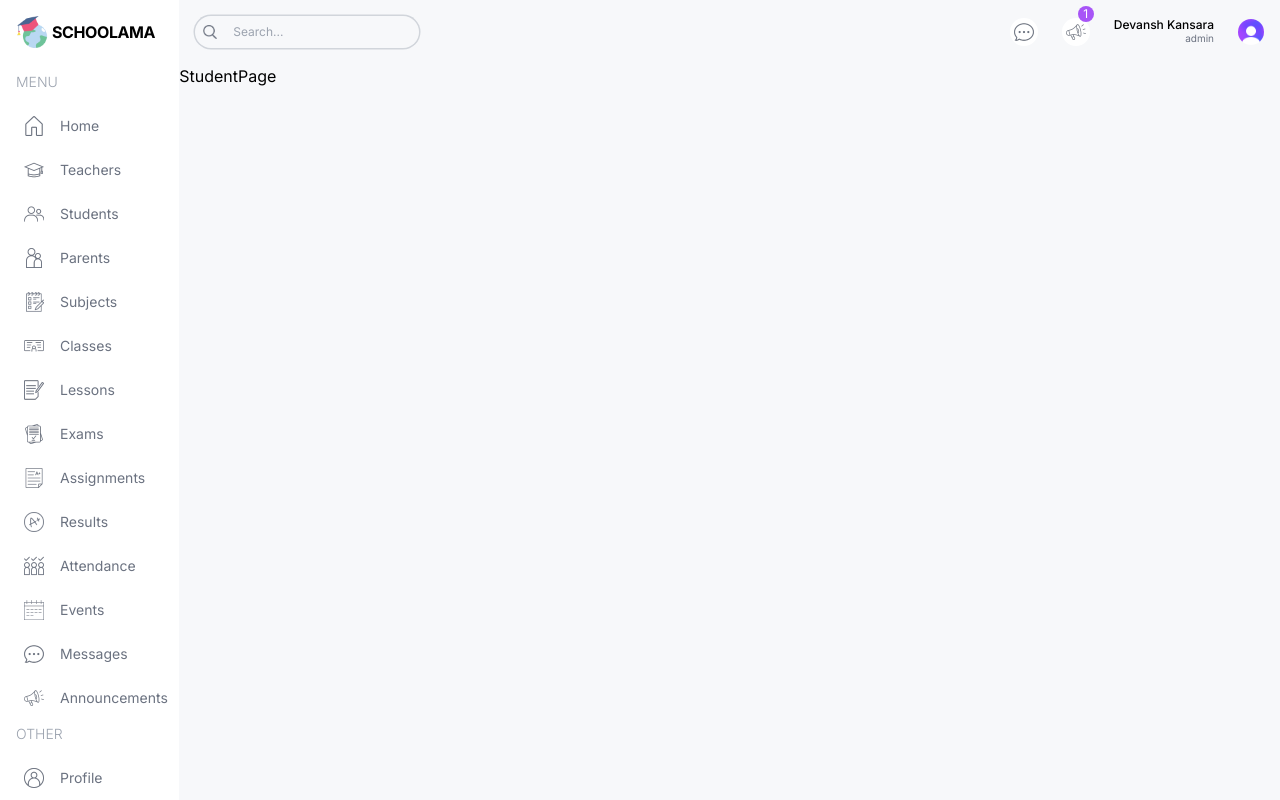
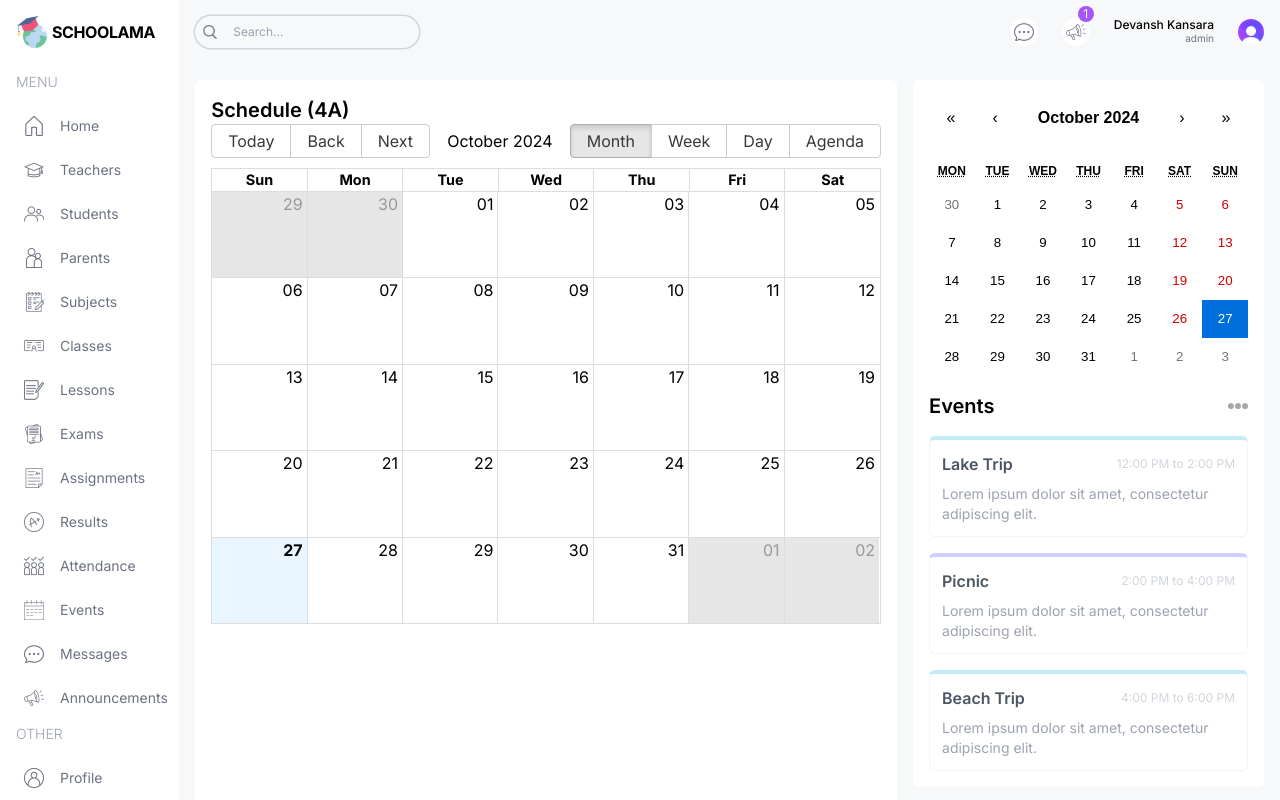
Before and after one commit to Devansh27112001/school-management-dashboard-nextjs, a Next.js app: page /student in a window 1280 px wide. Built offline with nearby package versions, Linux system fonts and the light colour scheme.

Commit message:
CLIENT: working with the big calendar on the student's page

```diff
--- a/package.json
+++ b/package.json
@@ -9,8 +9,10 @@
     "lint": "next lint"
   },
   "dependencies": {
+    "moment": "^2.30.1",
     "next": "15.0.1",
     "react": "^18.3.1",
+    "react-big-calendar": "^1.15.0",
     "react-calendar": "^5.1.0",
     "react-dom": "^18.3.1",
     "recharts": "^2.13.2"
@@ -18,6 +20,7 @@
   "devDependencies": {
     "@types/node": "^20",
     "@types/react": "^18",
+    "@types/react-big-calendar": "^1.15.0",
     "@types/react-dom": "^18",
     "eslint": "^8",
     "eslint-config-next": "15.0.1",
--- a/src/app/(dashboard)/student/page.tsx
+++ b/src/app/(dashboard)/student/page.tsx
@@ -1,5 +1,27 @@
+"use client";
+
+import Announcements from "@/components/Announcements";
+import BigCalender from "@/components/BigCalender";
+import EventCalendar from "@/components/EventCalendar";
+import "react-big-calendar/lib/css/react-big-calendar.css";
+
 const StudentPage = () => {
-  return <div>StudentPage</div>;
+  return (
+    <div className="p-4 gap-4 flex flex-col xl:flex-row">
+      {/* LEFT */}
+      <div className="w-full xl:w-2/3">
+        <div className="h-full bg-white p-4 rounded-md">
+          <h1 className="text-xl font-semibold">Schedule (4A)</h1>
+          <BigCalender />
+        </div>
+      </div>
+      {/* RIGHT */}
+      <div className="w-full xl:w-1/3 flex flex-col gap-8">
+        <EventCalendar />
+        <Announcements />
+      </div>
+    </div>
+  );
 };
 
 export default StudentPage;
--- /dev/null
+++ b/src/components/BigCalender.tsx
@@ -0,0 +1,19 @@
+import { Calendar, momentLocalizer } from "react-big-calendar";
+import moment from "moment";
+import { calendarEvents } from "@/lib/data";
+
+const localizer = momentLocalizer(moment);
+
+const BigCalender = () => (
+  <div>
+    <Calendar
+      localizer={localizer}
+      events={calendarEvents}
+      startAccessor="start"
+      endAccessor="end"
+      style={{ height: 500 }}
+    />
+  </div>
+);
+
+export default BigCalender;
--- a/src/lib/data.ts
+++ b/src/lib/data.ts
@@ -1034,143 +1034,143 @@
   {
     title: "Math",
     allDay: false,
-    start: new Date(2024, 7, 12, 8, 0),
-    end: new Date(2024, 7, 12, 8, 45),
+    start: new Date(2024, 10, 12, 8, 0),
+    end: new Date(2024, 10, 12, 8, 45),
   },
   {
     title: "English",
     allDay: false,
-    start: new Date(2024, 7, 12, 9, 0),
-    end: new Date(2024, 7, 12, 9, 45),
+    start: new Date(2024, 10, 12, 9, 0),
+    end: new Date(2024, 10, 12, 9, 45),
   },
   {
     title: "Biology",
     allDay: false,
-    start: new Date(2024, 7, 12, 10, 0),
-    end: new Date(2024, 7, 12, 10, 45),
+    start: new Date(2024, 10, 12, 10, 0),
+    end: new Date(2024, 10, 12, 10, 45),
   },
   {
     title: "Physics",
     allDay: false,
-    start: new Date(2024, 7, 12, 11, 0),
-    end: new Date(2024, 7, 12, 11, 45),
+    start: new Date(2024, 10, 12, 11, 0),
+    end: new Date(2024, 10, 12, 11, 45),
   },
   {
     title: "Chemistry",
     allDay: false,
-    start: new Date(2024, 7, 12, 13, 0),
-    end: new Date(2024, 7, 12, 13, 45),
+    start: new Date(2024, 10, 12, 13, 0),
+    end: new Date(2024, 10, 12, 13, 45),
   },
   {
     title: "History",
     allDay: false,
-    start: new Date(2024, 7, 12, 14, 0),
-    end: new Date(2024, 7, 12, 14, 45),
+    start: new Date(2024, 10, 12, 14, 0),
+    end: new Date(2024, 10, 12, 14, 45),
   },
   {
     title: "English",
     allDay: false,
-    start: new Date(2024, 7, 13, 9, 0),
-    end: new Date(2024, 7, 13, 9, 45),
+    start: new Date(2024, 10, 13, 9, 0),
+    end: new Date(2024, 10, 13, 9, 45),
   },
   {
     title: "Biology",
     allDay: false,
-    start: new Date(2024, 7, 13, 10, 0),
-    end: new Date(2024, 7, 13, 10, 45),
+    start: new Date(2024, 10, 13, 10, 0),
+    end: new Date(2024, 10, 13, 10, 45),
   },
   {
     title: "Physics",
     allDay: false,
-    start: new Date(2024, 7, 13, 11, 0),
-    end: new Date(2024, 7, 13, 11, 45),
+    start: new Date(2024, 10, 13, 11, 0),
+    end: new Date(2024, 10, 13, 11, 45),
   },
 
   {
     title: "History",
     allDay: false,
-    start: new Date(2024, 7, 13, 14, 0),
-    end: new Date(2024, 7, 13, 14, 45),
+    start: new Date(2024, 10, 13, 14, 0),
+    end: new Date(2024, 10, 13, 14, 45),
   },
   {
     title: "Math",
     allDay: false,
-    start: new Date(2024, 7, 14, 8, 0),
-    end: new Date(2024, 7, 14, 8, 45),
+    start: new Date(2024, 10, 14, 8, 0),
+    end: new Date(2024, 10, 14, 8, 45),
   },
   {
     title: "Biology",
     allDay: false,
-    start: new Date(2024, 7, 14, 10, 0),
-    end: new Date(2024, 7, 14, 10, 45),
+    start: new Date(2024, 10, 14, 10, 0),
+    end: new Date(2024, 10, 14, 10, 45),
   },
 
   {
     title: "Chemistry",
     allDay: false,
-    start: new Date(2024, 7, 14, 13, 0),
-    end: new Date(2024, 7, 14, 13, 45),
+    start: new Date(2024, 10, 14, 13, 0),
+    end: new Date(2024, 10, 14, 13, 45),
   },
   {
     title: "History",
     allDay: false,
-    start: new Date(2024, 7, 14, 14, 0),
-    end: new Date(2024, 7, 13, 14, 45),
+    start: new Date(2024, 10, 14, 14, 0),
+    end: new Date(2024, 10, 13, 14, 45),
   },
   {
     title: "English",
     allDay: false,
-    start: new Date(2024, 7, 15, 9, 0),
-    end: new Date(2024, 7, 15, 9, 45),
+    start: new Date(2024, 10, 15, 9, 0),
+    end: new Date(2024, 10, 15, 9, 45),
   },
   {
     title: "Biology",
     allDay: false,
-    start: new Date(2024, 7, 15, 10, 0),
-    end: new Date(2024, 7, 15, 10, 45),
+    start: new Date(2024, 10, 15, 10, 0),
+    end: new Date(2024, 10, 15, 10, 45),
   },
   {
     title: "Physics",
     allDay: false,
-    start: new Date(2024, 7, 15, 11, 0),
-    end: new Date(2024, 7, 15, 11, 45),
+    start: new Date(2024, 10, 15, 11, 0),
+    end: new Date(2024, 10, 15, 11, 45),
   },
 
   {
     title: "History",
     allDay: false,
-    start: new Date(2024, 7, 15, 14, 0),
-    end: new Date(2024, 7, 15, 14, 45),
+    start: new Date(2024, 10, 15, 14, 0),
+    end: new Date(2024, 10, 15, 14, 45),
   },
   {
     title: "Math",
     allDay: false,
-    start: new Date(2024, 7, 16, 8, 0),
-    end: new Date(2024, 7, 16, 8, 45),
+    start: new Date(2024, 10, 16, 8, 0),
+    end: new Date(2024, 10, 16, 8, 45),
   },
   {
     title: "English",
     allDay: false,
-    start: new Date(2024, 7, 16, 9, 0),
-    end: new Date(2024, 7, 16, 9, 45),
+    start: new Date(2024, 10, 16, 9, 0),
+    end: new Date(2024, 10, 16, 9, 45),
   },
 
   {
     title: "Physics",
     allDay: false,
-    start: new Date(2024, 7, 16, 11, 0),
-    end: new Date(2024, 7, 16, 11, 45),
+    start: new Date(2024, 10, 16, 11, 0),
+    end: new Date(2024, 10, 16, 11, 45),
   },
   {
     title: "Chemistry",
     allDay: false,
-    start: new Date(2024, 7, 16, 13, 0),
-    end: new Date(2024, 7, 16, 13, 45),
+    start: new Date(2024, 10, 16, 13, 0),
+    end: new Date(2024, 10, 16, 13, 45),
   },
   {
     title: "History",
     allDay: false,
-    start: new Date(2024, 7, 16, 14, 0),
-    end: new Date(2024, 7, 16, 14, 45),
+    start: new Date(2024, 10, 16, 14, 0),
+    end: new Date(2024, 10, 16, 14, 45),
   },
 ];
```
Also changed, not shown: 1 other file (tests, documents, lock files or other folders).
